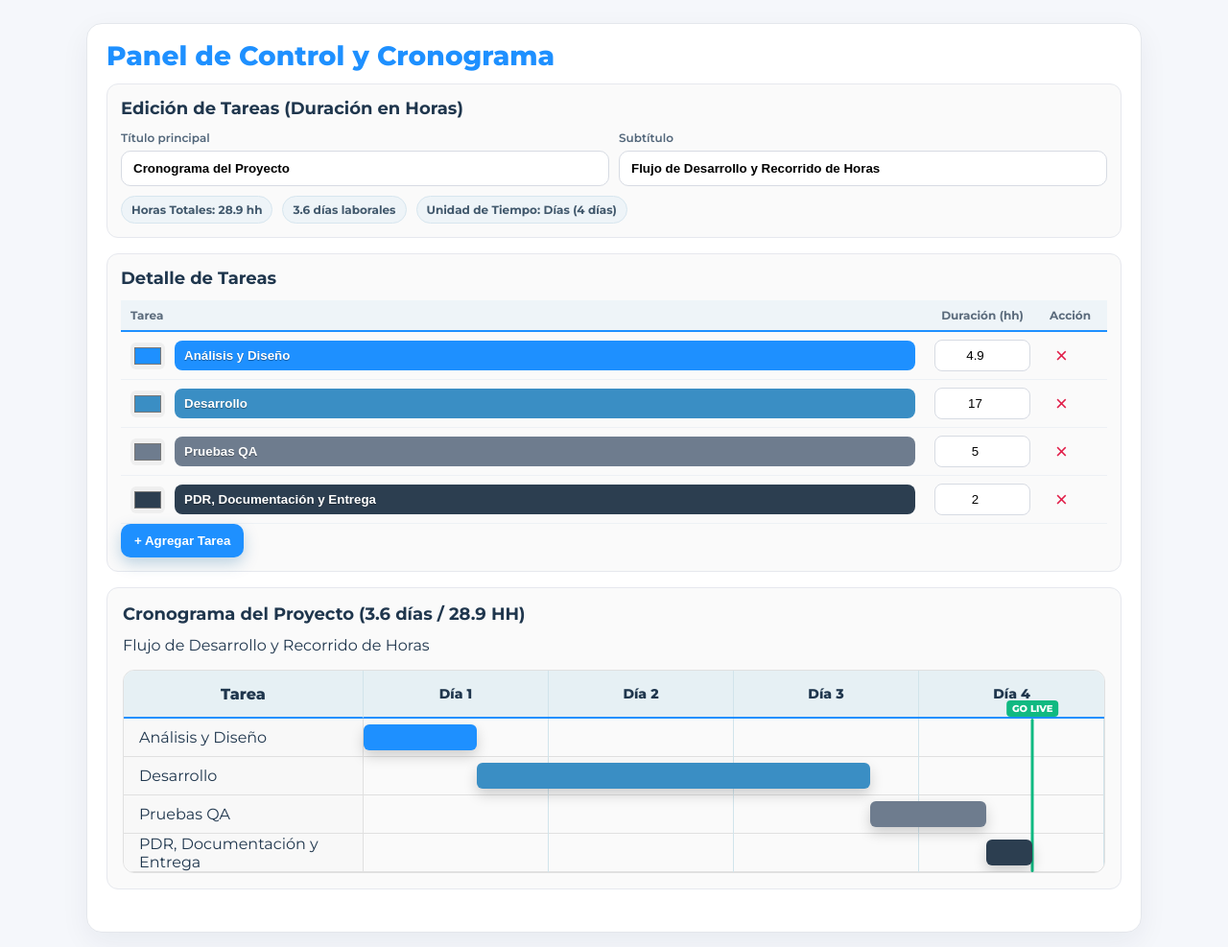
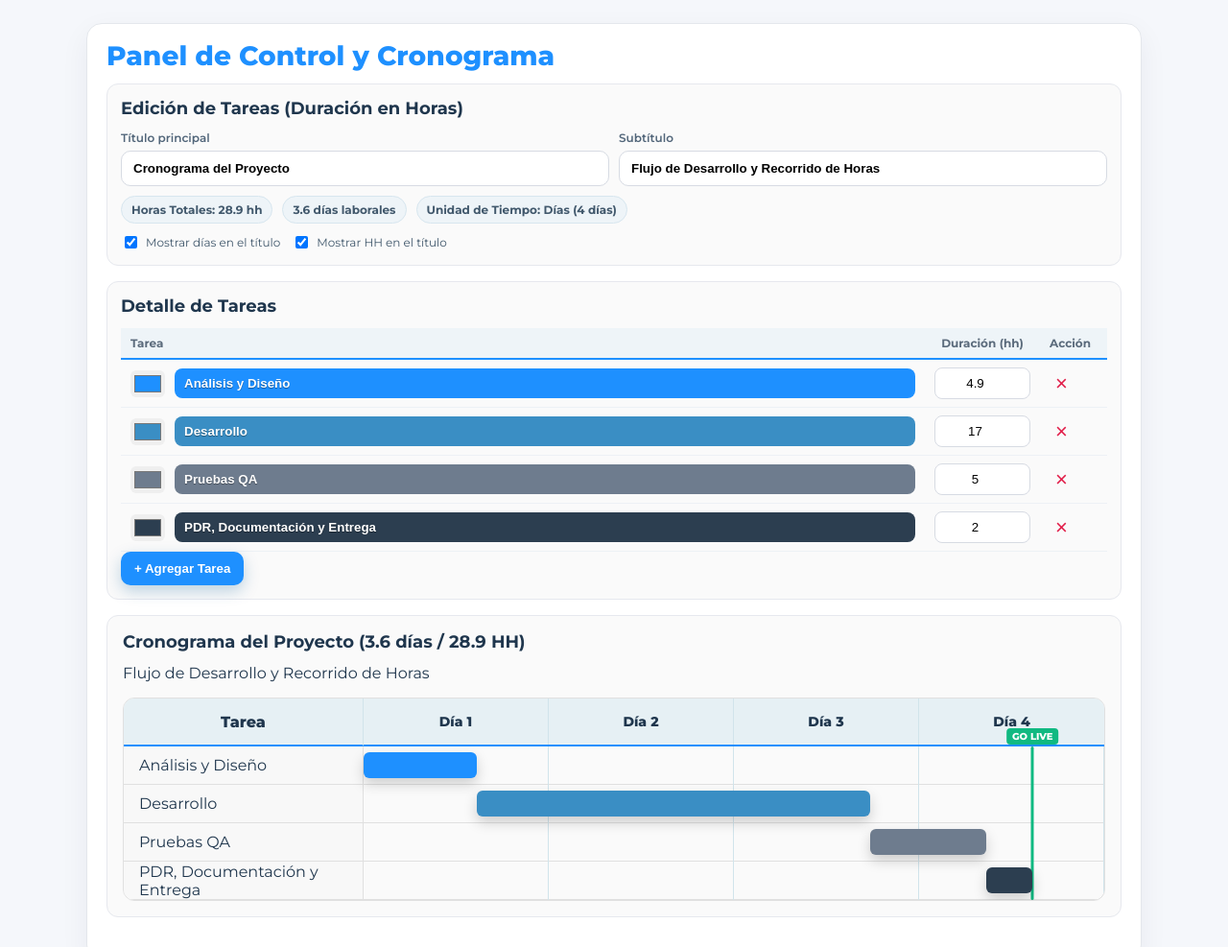
Before and after one commit to albert-tobon-Ionix/Panel-Cronogramas-IONIX, a plain HTML site: page index.html in a window 1280 px wide. Shown: the top 987 px of the page at 96% size. Drawn offline with Linux system fonts and the light colour scheme.

Commit message:
Update index.html

```diff
--- a/index.html
+++ b/index.html
@@ -56,6 +56,9 @@
     .meta{display:flex;flex-wrap:wrap;gap:10px;font-size:12px;color:#41586c}
     .badge{background:#eef4f8;border:1px solid #d7e6ef;border-radius:999px;padding:6px 10px;font-weight:700}
 
+    .meta-toggles{display:flex;flex-wrap:wrap;gap:12px;margin-top:10px;font-size:12px;color:#41586c}
+    .meta-toggles label{display:flex;align-items:center;gap:6px;cursor:pointer}
+
     @media(max-width:768px){.wrap{margin:12px;padding:12px}h1{font-size:22px;text-align:center}.row.cols-2{grid-template-columns:1fr}.panel{padding:10px}.timeline-label{font-size:12px}}
   </style>
 </head>
@@ -69,6 +72,12 @@
         <div><div class="label">Subtítulo</div><input id="subtitle" class="input" value="Flujo de Desarrollo y Recorrido de Horas" /></div>
       </div>
       <div class="meta" id="meta"></div>
+
+      <!-- NUEVOS CHECKS PARA MOSTRAR / OCULTAR DÍAS Y HH EN EL TÍTULO -->
+      <div class="meta-toggles">
+        <label><input type="checkbox" id="showDays" checked> Mostrar días en el título</label>
+        <label><input type="checkbox" id="showHours" checked> Mostrar HH en el título</label>
+      </div>
     </div>
 
     <div class="panel">
@@ -101,7 +110,6 @@
     const TASK_COLORS=["bg-bar-1","bg-bar-2","bg-bar-3","bg-bar-4","bg-bar-5","bg-bar-6","bg-bar-7"];
 
     // ====== ESTADO ======
-    // startHour fijo por fila: así la barra nunca cambia de actividad
     let tasks=[
       {id:1,name:"Análisis y Diseño",duration:4.9,color:"bg-bar-1",startHour:0},
       {id:2,name:"Desarrollo",duration:17.0,color:"bg-bar-2",startHour:4.9},
@@ -161,8 +169,6 @@
         hrs.inputMode='decimal';
         hrs.value = t.duration;
         hrs.className='task-hrs';
-
-        // IMPORTANTE: solo volvemos a dibujar el Gantt, no la tabla
         hrs.oninput=e=>{
           let val=e.target.value.replace(',','.');
           if(val==="" || val==="."){ t.duration = 0; renderGantt(); return; }
@@ -190,7 +196,16 @@
       $('#meta').innerHTML=`<span class="badge">Horas Totales: <b>${totalHours.toFixed(1)} hh</b></span><span class="badge">${totalLaboralDays} ${totalLaboralDays==='1.0'?'día':'días'} laborales</span><span class="badge">Unidad de Tiempo: <b>${unit==='day'?'Días':'Semanas'}</b> (${totalUnits} ${unit==='day'?'días':'semanas'})</span>`;
 
       const title=$('#title').value; const sub=$('#subtitle').value;
-      $('#header').textContent=`${title} (${totalLaboralDays} ${totalLaboralDays==='1.0'?'día':'días'} / ${totalHours.toFixed(1)} HH)`;
+
+      // LECTURA DE CHECKBOXES
+      const showDays = $('#showDays') ? $('#showDays').checked : true;
+      const showHours = $('#showHours') ? $('#showHours').checked : true;
+      let parts = [];
+      if(showDays)  parts.push(`${totalLaboralDays} ${totalLaboralDays==='1.0'?'día':'días'}`);
+      if(showHours) parts.push(`${totalHours.toFixed(1)} HH`);
+      const suffix = parts.length ? ` (${parts.join(' / ')})` : '';
+
+      $('#header').textContent = `${title}${suffix}`;
       $('#subtitleView').textContent=sub;
 
       const gantt=$('#gantt-chart');
@@ -230,10 +245,9 @@
         const left=(t.startHour/totalGridHours)*100;
         seg.style.width=width+'%';
         seg.style.left=left+'%';
-        // SIN texto en la barra
-        seg.textContent = "";
+        seg.textContent = ""; // sin texto
 
-        // Drag horizontal de la barra (dentro de su misma fila)
+        // Drag horizontal de la barra
         seg.addEventListener('pointerdown', (e)=>{
           draggingTaskId = t.id;
           draggingTaskDuration = t.duration;
@@ -264,7 +278,6 @@
         body.appendChild(row);
       });
 
-      // Fin real del proyecto (máximo endHour)
       let projectEndHours = 0;
       calc.forEach(t=>{
         if(t.endHour > projectEndHours) projectEndHours = t.endHour;
@@ -287,6 +300,12 @@
     };
     $('#title').oninput=$('#subtitle').oninput=()=>renderGantt();
 
+    // checkboxes título
+    const showDaysInput = $('#showDays');
+    const showHoursInput = $('#showHours');
+    if(showDaysInput)  showDaysInput.addEventListener('change', renderGantt);
+    if(showHoursInput) showHoursInput.addEventListener('change', renderGantt);
+
     // Go Live
     const lineEl=$('#goLiveLine'), container=$('#goLiveLineContainer');
     lineEl.addEventListener('pointerdown',e=>{
@@ -307,7 +326,6 @@
     });
 
     document.addEventListener('pointermove',e=>{
-      // mover GO LIVE
       if(isDragging){
         const rect=container.getBoundingClientRect();
         let x=e.clientX-rect.left;
@@ -316,7 +334,6 @@
         lineEl.style.left=goLivePercent+'%';
       }
 
-      // mover barras
       if(draggingTaskId && draggingTimelineRect){
         const rect = draggingTimelineRect;
         let x = e.clientX - rect.left;
@@ -330,7 +347,7 @@
         const task = tasks.find(t=>t.id===draggingTaskId);
         if(task){
           task.startHour = startHour;
-          renderGantt(); // solo el gráfico, filas intactas
+          renderGantt();
         }
       }
     });
```
